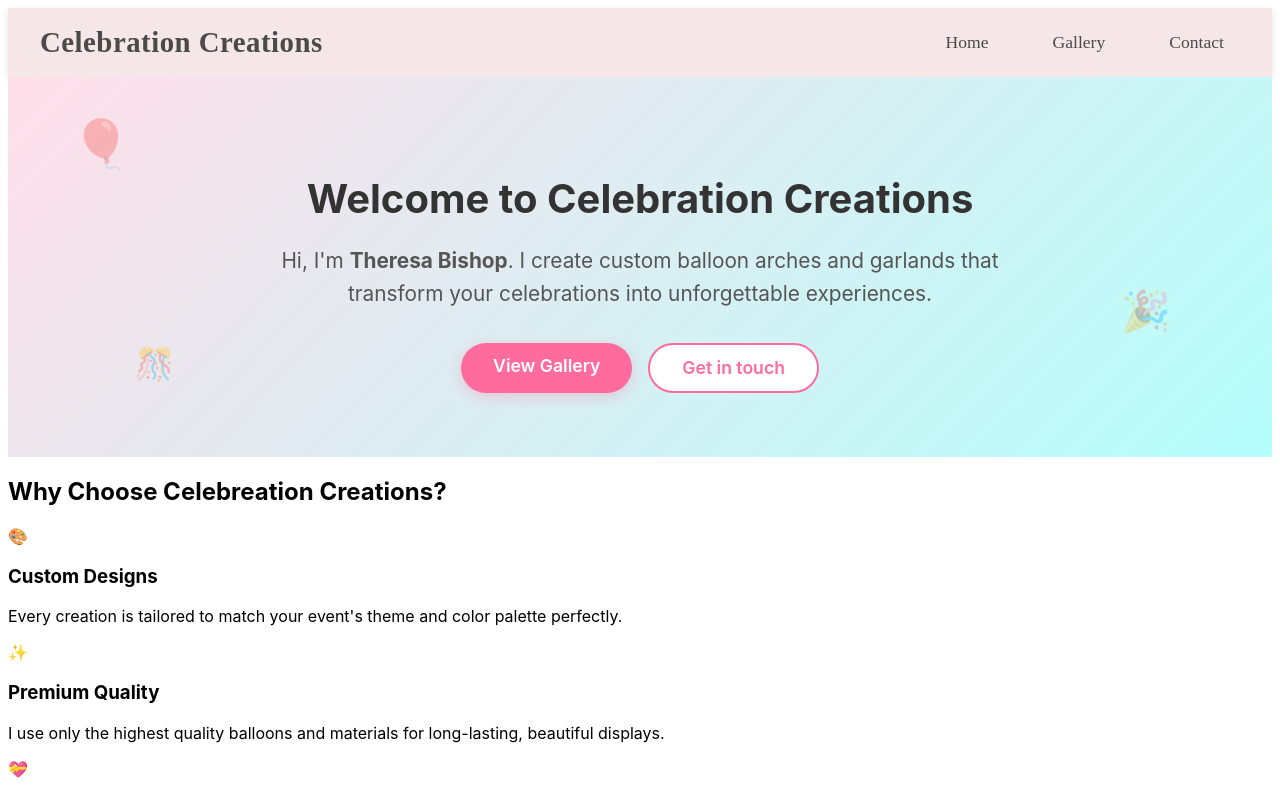
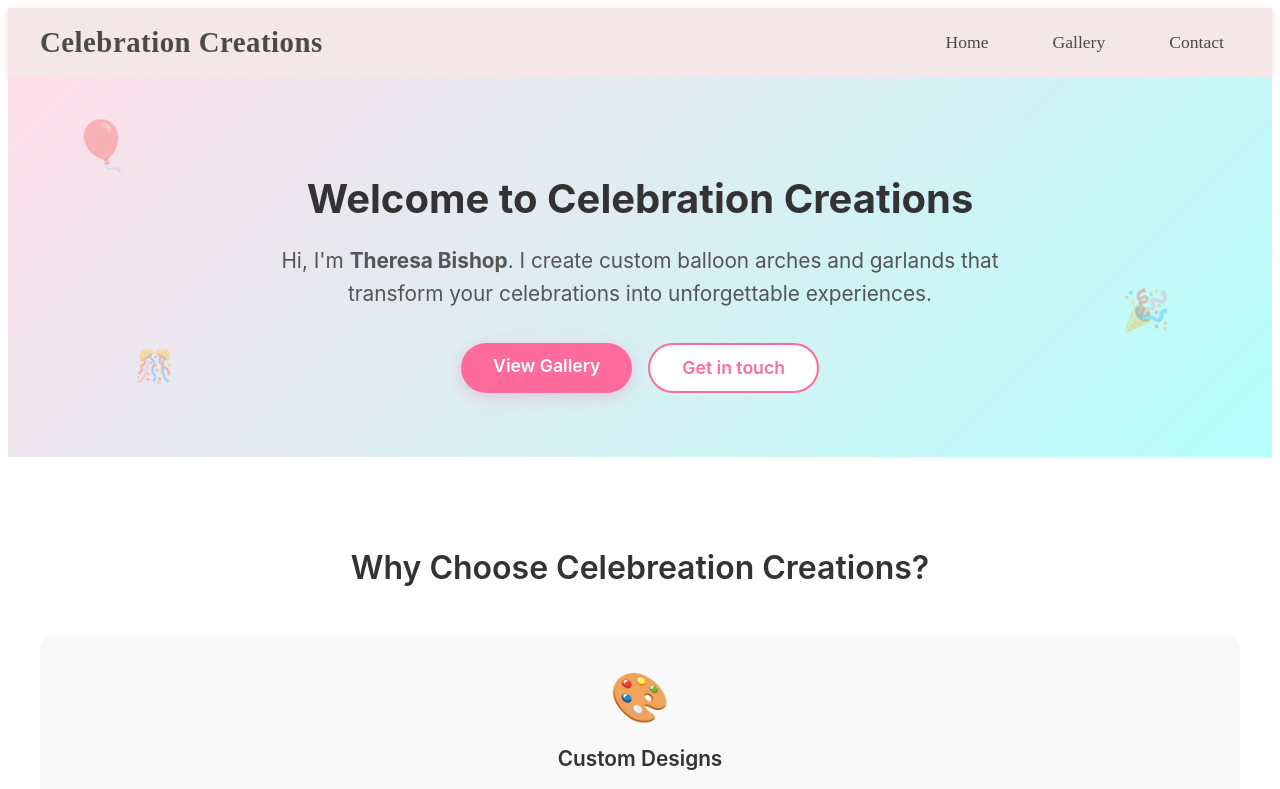
Before and after one commit to Zyncster/celebration-creations, a React (Vite) app: page / in a window 1280 px wide. Shown: the top 789 px of the page. Built offline with nearby package versions, Linux system fonts and the light colour scheme.

Commit message:
Finished styling feature section

```diff
--- a/src/pages/Home.css
+++ b/src/pages/Home.css
@@ -114,3 +114,53 @@
         transform: translateY(-20px);
     }
 }
+
+/* Features Section */
+.features-section {
+    padding: 4rem 2rem;
+    background-color: #fff;
+    max-width: 1200px;
+    margin: 0 auto;
+}
+
+.section-title {
+    text-align: center;
+    font-size: 2rem;
+    color: #333;
+    margin-bottom: 3rem;
+    font-weight: 600;
+}
+.features.grid {
+    display: grid;
+    grid-template-columns: repeat(auto-fit, minmax(250px 1fr));
+    gap: 2rem;
+}
+
+.feature-card {
+    text-align: center;
+    padding: 2rem;
+    border-radius: 15px;
+    background-color: #f9f9f9;
+    transition: transform 0.3s ease, box-shadow 0.3s ease;
+}
+.feature-card:hover {
+    transform: translateY(-5px);
+    box-shadow: 0 10px 30px rgba(0, 0, 0, 0.1);
+}
+
+.feature-icon {
+    font-size: 3rem;
+    margin-bottom: 1rem;
+}
+
+.feature-title {
+    font-size: 1.3rem;
+    color: #333;
+    margin-bottom: 0.8rem;
+    font-weight: 600
+}
+.feature-description {
+    color: #666;
+    line-height: 1.6;
+    font-size: 0.95rem;
+}
```
